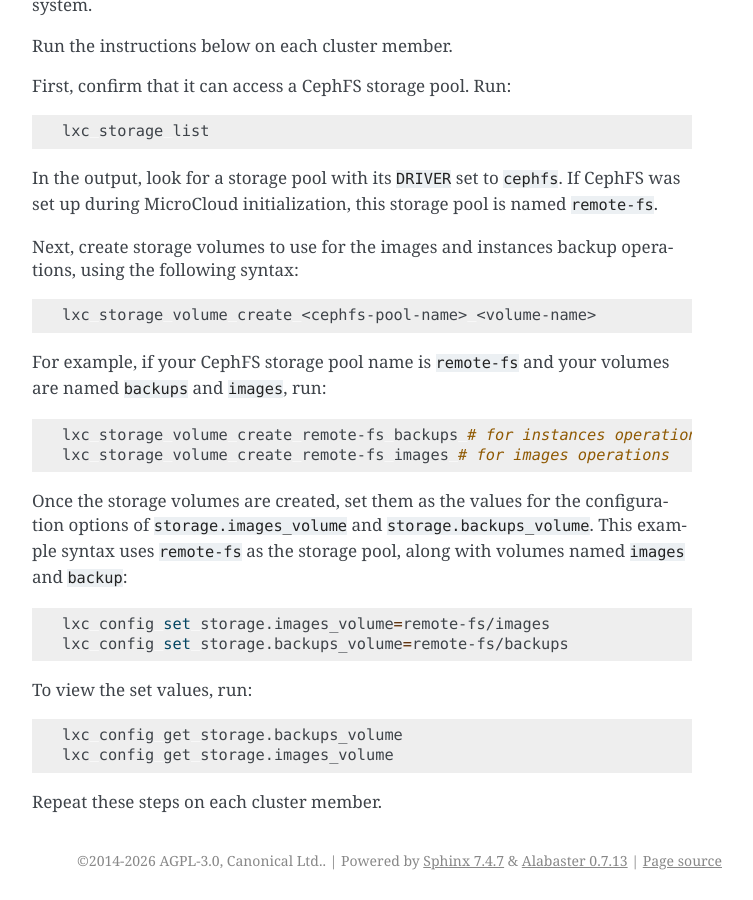
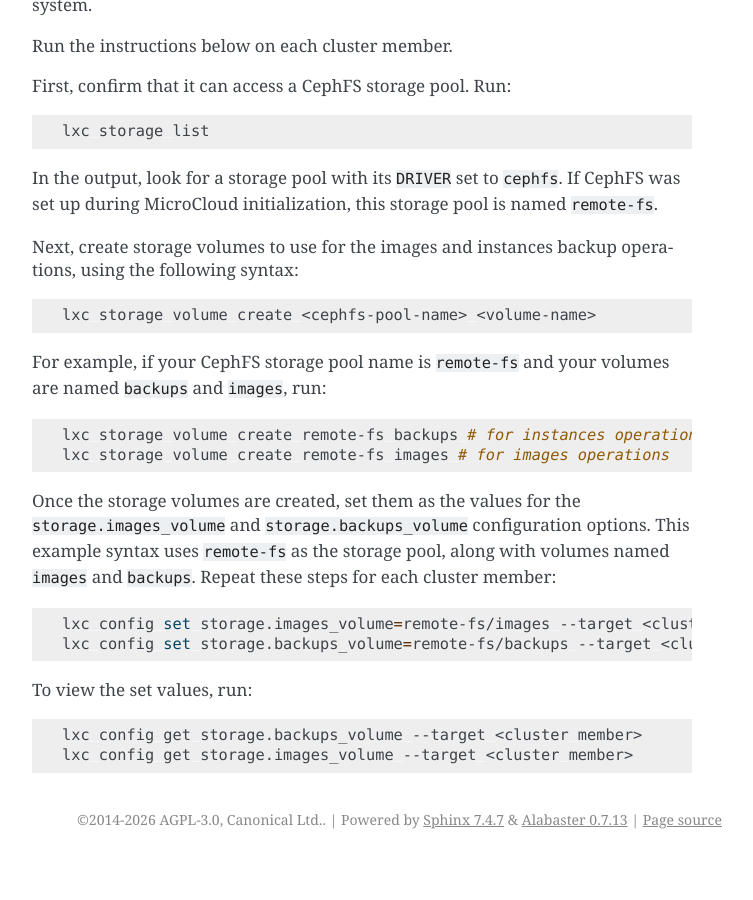
Before and after one commit to canonical/microcloud, a Sphinx documentation site: the page built from doc/how-to/initialize.md, in a window 1280 px wide and 900 px high, scrolled down 9644 px. Shown: the whole window, without its empty margins (388-1141 px from the left). Built offline with Sphinx 7.4.7, drawn with Linux system fonts in a browser that asks for light colours; the version number could not be read and is left out; comment, search, counter and statistics services are not loaded; after the commit the page ends 10503 px from its top, so only the background shows below that.

Commit message:
doc/how-to/initialize: Clarify how to configure CephFS vols as image/backup store
A user might not be aware that it's crucial to set the config per cluster member.
So instead of mentioning it at the bottom, use the --target key specifically.

Otherwise a user would need to know that he needs to go to each cluster member to set the config key.

Signed-off-by: Julian Pelizäus <julian.pelizaeus@canonical.com>
(cherry picked from commit 51a6f5de2ebe1b681fff49396cc577de6ca0c95e)

````diff
--- a/doc/how-to/initialize.md
+++ b/doc/how-to/initialize.md
@@ -276,18 +276,18 @@
 lxc storage volume create remote-fs images # for images operations
 ```
 
-Once the storage volumes are created, set them as the values for the {ref}`configuration options <lxd:server-options-misc>` of `storage.images_volume` and `storage.backups_volume`. This example syntax uses `remote-fs` as the storage pool, along with volumes named `images` and `backup`:
+Once the storage volumes are created, set them as the values for the `storage.images_volume` and `storage.backups_volume` {ref}`configuration options <lxd:server-options-misc>`.
+This example syntax uses `remote-fs` as the storage pool, along with volumes named `images` and `backups`.
+Repeat these steps for each cluster member:
 
 ```bash
-lxc config set storage.images_volume=remote-fs/images
-lxc config set storage.backups_volume=remote-fs/backups
+lxc config set storage.images_volume=remote-fs/images --target <cluster member>
+lxc config set storage.backups_volume=remote-fs/backups --target <cluster member>
 ```
 
 To view the set values, run:
 
 ```bash
-lxc config get storage.backups_volume
-lxc config get storage.images_volume
+lxc config get storage.backups_volume --target <cluster member>
+lxc config get storage.images_volume --target <cluster member>
 ```
-
-Repeat these steps on each cluster member.
````
